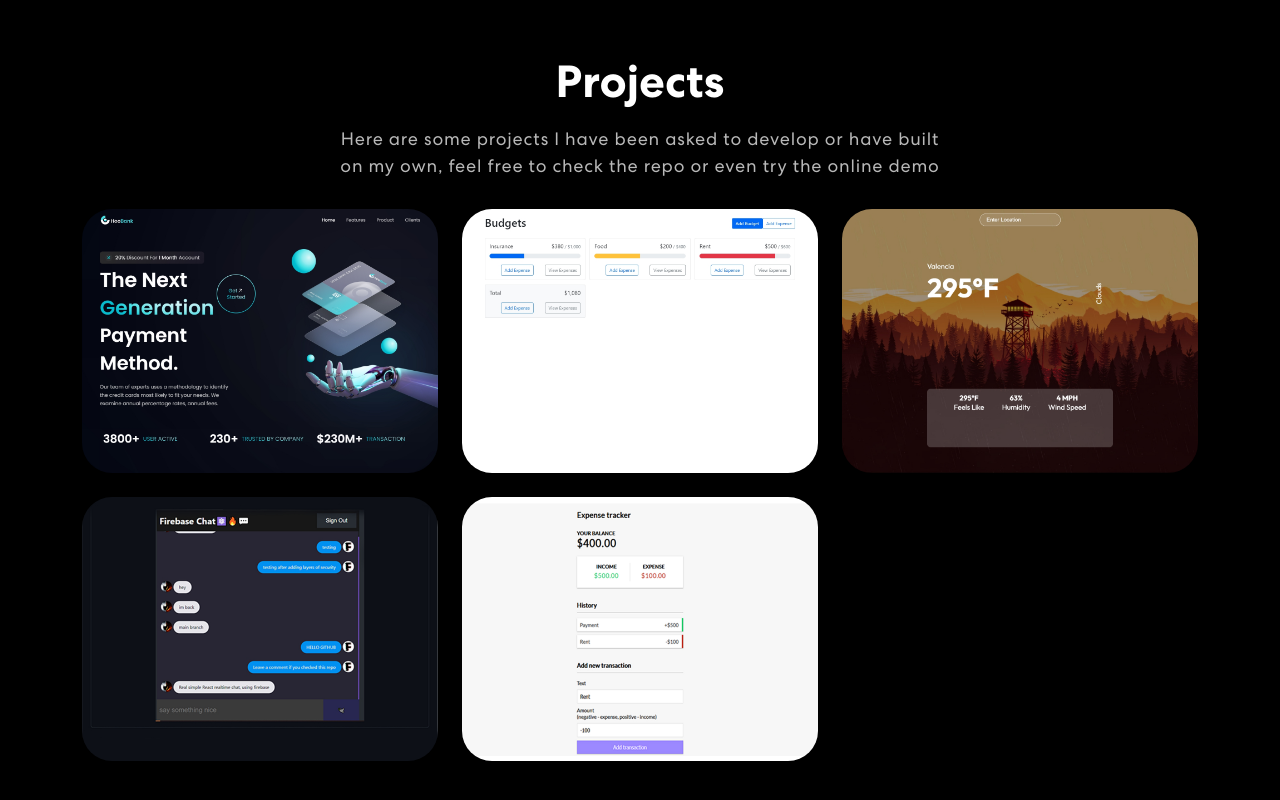
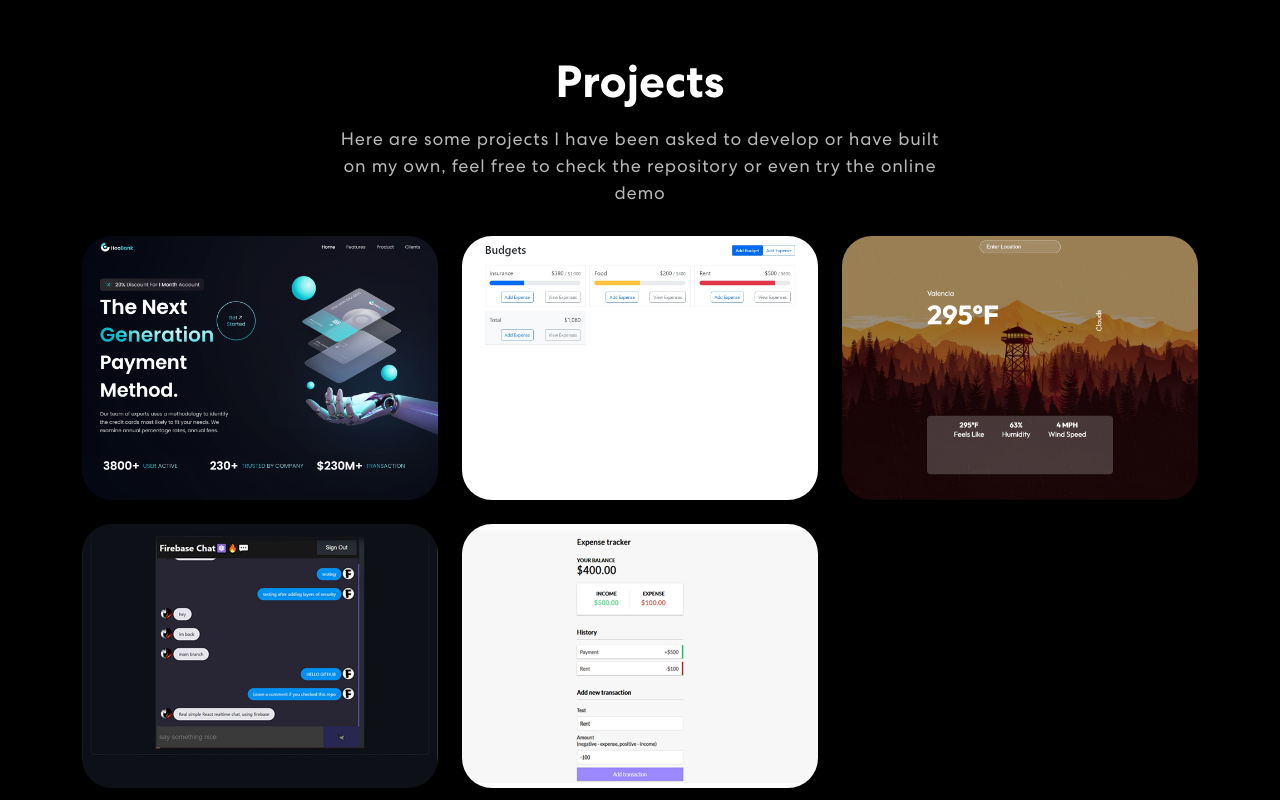
Before and after one commit to OswalDev/React-personal-portfolio, a React (Create React App) app: page / in a window 1280 px wide. Shown: the part 1380-2180 px from the top of the page. Built offline with nearby package versions, Linux system fonts and the light colour scheme; no server answers.

Commit message:
Update Projects.js

```diff
--- a/src/components/Projects.js
+++ b/src/components/Projects.js
@@ -68,7 +68,7 @@
               {({ isVisible }) =>
               <div className={isVisible ? "animate__animated animate__fadeIn": ""}>
                 <h2>Projects</h2>
-                <p>Here are some projects I have been asked to develop or have built on my own, feel free to check the repo or even try the online demo</p>
+                <p>Here are some projects I have been asked to develop or have built on my own, feel free to check the repository or even try the online demo</p>
                 <Tab.Container className="one-tab" id="projects-tabs" defaultActiveKey="first">
                   {/* block of code for proyect tabs */}
                 {/* {projects.length > 6 ? (
```
